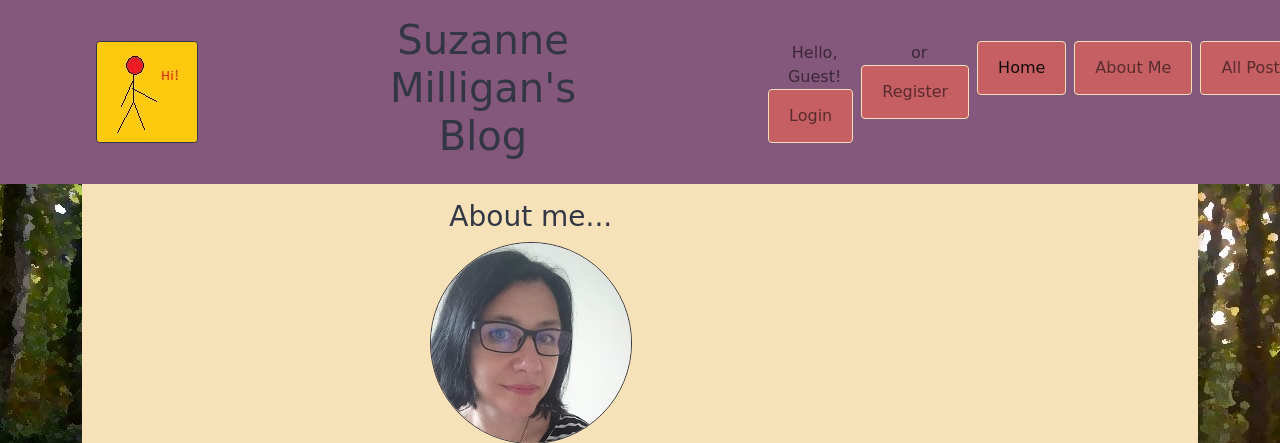
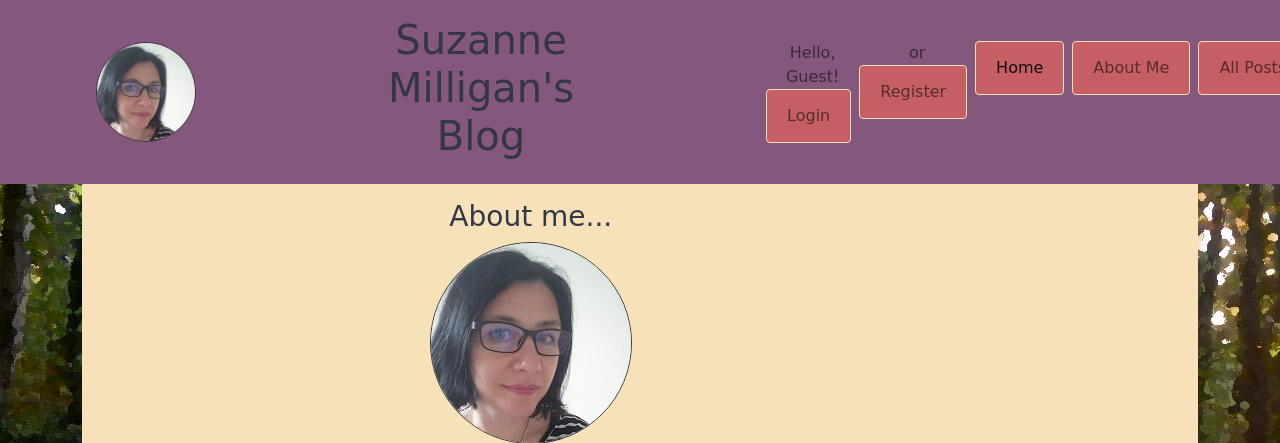
Before and after one commit to milligans/assessment2, a Flask app: page /about in a window 1280 px wide. Shown: the top 443 px of the page. Run offline with Flask 2, Linux system fonts and the light colour scheme; parts of the project's set-up code (start-up, migrations or seed data) failed here and were passed over; some libraries are stand-ins or nearby versions; some web fonts are replaced.

Commit message:
addressed minor issues

```diff
--- a/blog/templates/layout.html
+++ b/blog/templates/layout.html
@@ -26,8 +26,8 @@
             <nav class="navbar navbar-expand-lg navbar-light" style="background-color: #84577C">
                 <div class="container-fluid">
 
-                    <a class = "navbar-brand ms-5 me-5 ps-5 pe-5" href="{{ url_for('allposts') }}">
-                        <img src= "{{ url_for('static', filename='img/default.jpg') }}" alt="stick_man_image"class="rounded" style="border:0.1rem solid; border-color: #333644">
+                    <a class = "navbar-brand ms-5 me-5 ps-5 pe-5" href="{{ url_for('home') }}">
+                        <img src= "{{ url_for('static', filename='img/sue.jpg') }}" alt="sue_image"class="rounded-pill" style="border:0.1rem solid; border-color: #333644" width="100px" height="100px">
                     </a>
 
                     <button class="navbar-toggler ms-1" type="button" data-bs-toggle="collapse" data-bs-target="#blogMenuToggle" aria-controls="blogMenuToggle" aria-expanded="false" aria-label="Toggle navigation">
```
